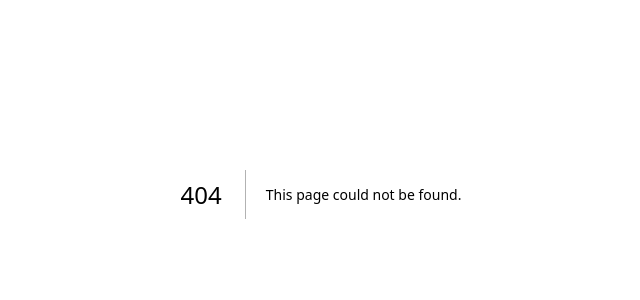
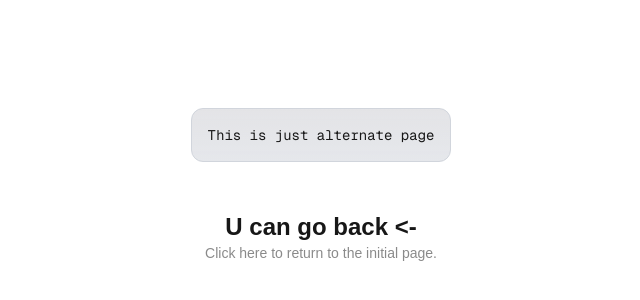
Before and after one commit to VladEtoMarmelad/ULTRASTACK, a Next.js app in the folder ultrastack-frontend/: page /alternate in a window 1280 px wide. Before the commit this address had no page. Shown: the part 206-506 px from the top of the page, without its empty margins (319-959 px from the left). Built offline with nearby package versions, Linux system fonts and the light colour scheme.

Commit message:
introduce [Name] to the technology showcase. CustomLink added to mdxComponents

```diff
--- /dev/null
+++ b/ultrastack-frontend/app/alternate/page.tsx
@@ -0,0 +1,39 @@
+'use client'; // Required to use the useRouter hook for client-side navigation
+
+import { useRouter } from 'next/navigation';
+
+export default function AlternatePage() {
+  // Initialize the router to handle navigation actions
+  const router = useRouter();
+
+  return (
+    <main className="flex min-h-screen flex-col items-center justify-center p-24">
+      <div className="z-10 max-w-5xl w-full items-center justify-center font-mono text-sm lg:flex">
+        <p className="fixed left-0 top-0 flex w-full justify-center border-b border-gray-300 bg-gradient-to-b from-zinc-200 pb-6 pt-8 backdrop-blur-2xl dark:border-neutral-800 dark:bg-zinc-800/30 dark:from-inherit lg:static lg:w-auto  lg:rounded-xl lg:border lg:bg-gray-200 lg:p-4 lg:dark:bg-zinc-800/30">
+          This is just alternate page
+        </p>
+      </div>
+
+      <div className="mt-8">
+        {/*
+          A button styled to match the default Next.js interactive elements.
+          It uses the browser's history to return to the previous URL.
+        */}
+        <button
+          onClick={() => router.back()}
+          className="group rounded-lg border border-transparent px-5 py-4 transition-colors hover:border-gray-300 hover:bg-gray-100 hover:dark:border-neutral-700 hover:dark:bg-neutral-800/30"
+        >
+          <h2 className={`text-2xl font-semibold`}>
+            U can go back{" "}
+            <span className="inline-block transition-transform group-hover:-translate-x-1 motion-reduce:transform-none">
+              &lt;-
+            </span>
+          </h2>
+          <p className={`m-0 max-w-[30ch] text-sm opacity-50`}>
+            Click here to return to the initial page.
+          </p>
+        </button>
+      </div>
+    </main>
+  );
+}
--- a/ultrastack-frontend/app/page.tsx
+++ b/ultrastack-frontend/app/page.tsx
@@ -1,7 +1,7 @@
 import { MDXRemote } from 'next-mdx-remote/rsc';
 import { getAllTechMetadata, getTechContent } from "@/utils/mdx";
 import { redirect } from "next/navigation";
-import TechSelector from "@/components/TechSelector";
+import { TechSelector, CustomLink } from "@/components/index";
 
 const mdxComponents = {
   h1: (props: any) => (
@@ -10,6 +10,7 @@ const mdxComponents = {
   p: (props: any) => (
     <p {...props} className="w-full text-lg leading-8 text-zinc-600 dark:text-zinc-400" />
   ),
+  a: CustomLink,
   // You can add other components here, such as buttons.
 };
 
@@ -37,12 +38,6 @@ export default async function Home({ searchParams }: { searchParams: Promise<{ t
         <div className="flex flex-col items-start gap-6 text-left w-full">
           <MDXRemote source={techData.content} components={mdxComponents} />
         </div>
-
-        <div className="flex flex-col gap-4 text-base font-medium sm:flex-row mt-12">
-           <a className="flex h-12 items-center justify-center rounded-full bg-black text-white px-8 dark:bg-white dark:text-black" href="#">
-             Get Started
-           </a>
-        </div>
       </main>
     </div>
   );
--- /dev/null
+++ b/ultrastack-frontend/components/CustomLink.tsx
@@ -0,0 +1,29 @@
+import Link from 'next/link';
+
+export const CustomLink = (props: any) => {
+  const href = props.href;
+  const isInternalLink = href && (href.startsWith('/') || href.startsWith('#'));
+
+  if (isInternalLink) {
+    // For internal links used by Next.js Link
+    return (
+      <Link
+        href={href}
+        {...props}
+        className="font-medium text-zinc-950 dark:text-zinc-50 underline decoration-zinc-300 underline-offset-4 hover:decoration-zinc-800 transition-colors"
+      >
+        {props.children}
+      </Link>
+    );
+  }
+
+  // For external links (http...) we use the usual <a>, opening in a new tab
+  return (
+    <a
+      target="_blank"
+      rel="noopener noreferrer"
+      {...props}
+      className="font-medium text-blue-600 dark:text-blue-400 underline underline-offset-4"
+    />
+  );
+};
--- /dev/null
+++ b/ultrastack-frontend/components/index.tsx
@@ -0,0 +1,2 @@
+export { TechSelector } from "./TechSelector";
+export { CustomLink } from "./CustomLink";
--- /dev/null
+++ b/ultrastack-frontend/content/nextNavigation.mdx
@@ -0,0 +1,9 @@
+---
+id: "nextNavigation"
+name: "Next Navigation"
+description: "Example of using Nextjs Navigation to navigate between pages"
+---
+
+# You can test some Nextjs Navigation links here
+
+Try switching to [another technology](/?tech=nextjs) or check out the [Next Navigation alter page](/alternate).
--- /dev/null
+++ b/ultrastack-frontend/types/TechMetadata.ts
@@ -0,0 +1,4 @@
+export interface TechMetadata {
+  id: string;
+  name: string
+}
```
Also changed, not shown: ultrastack-frontend/components/TechSelector.tsx (+5 -10 lines).
